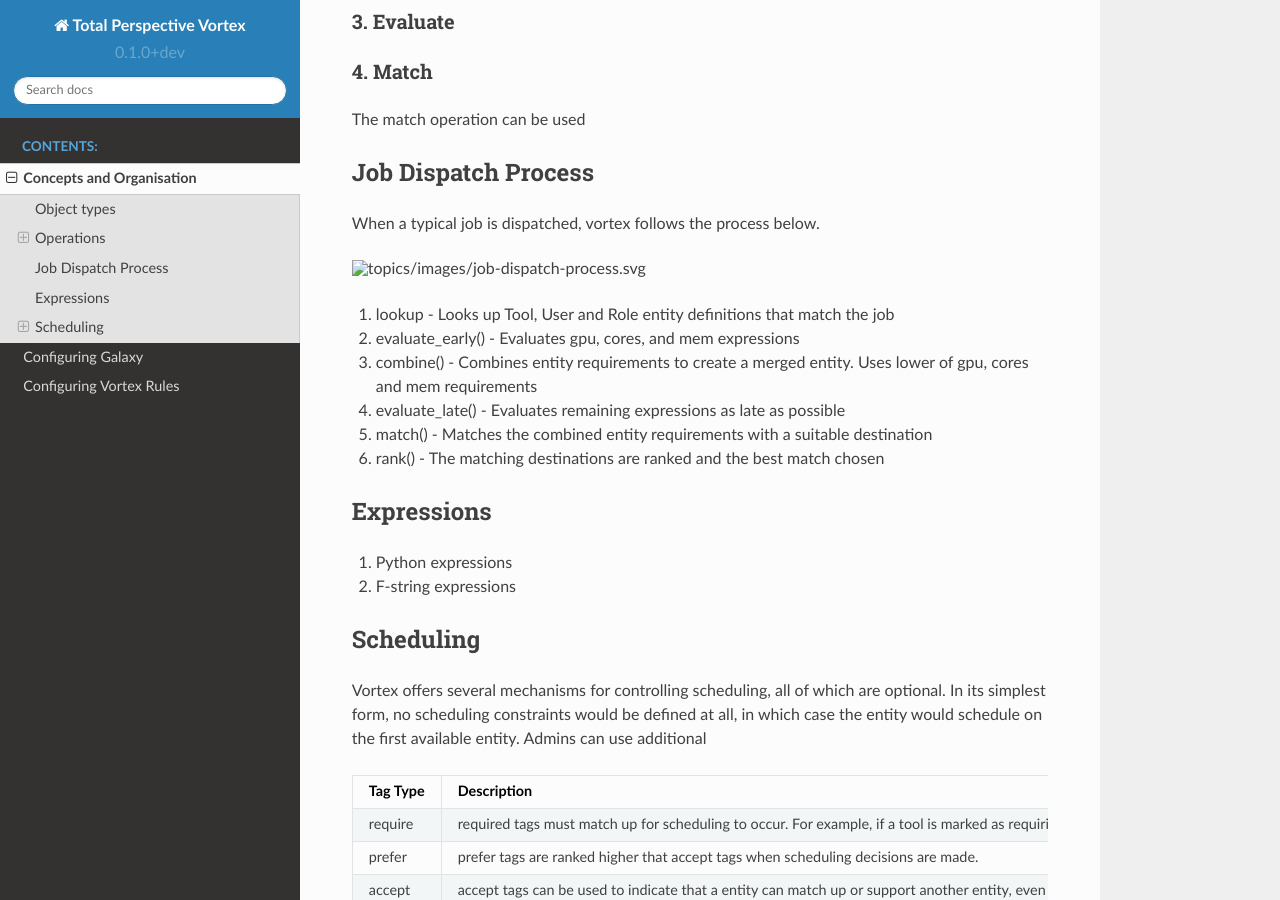
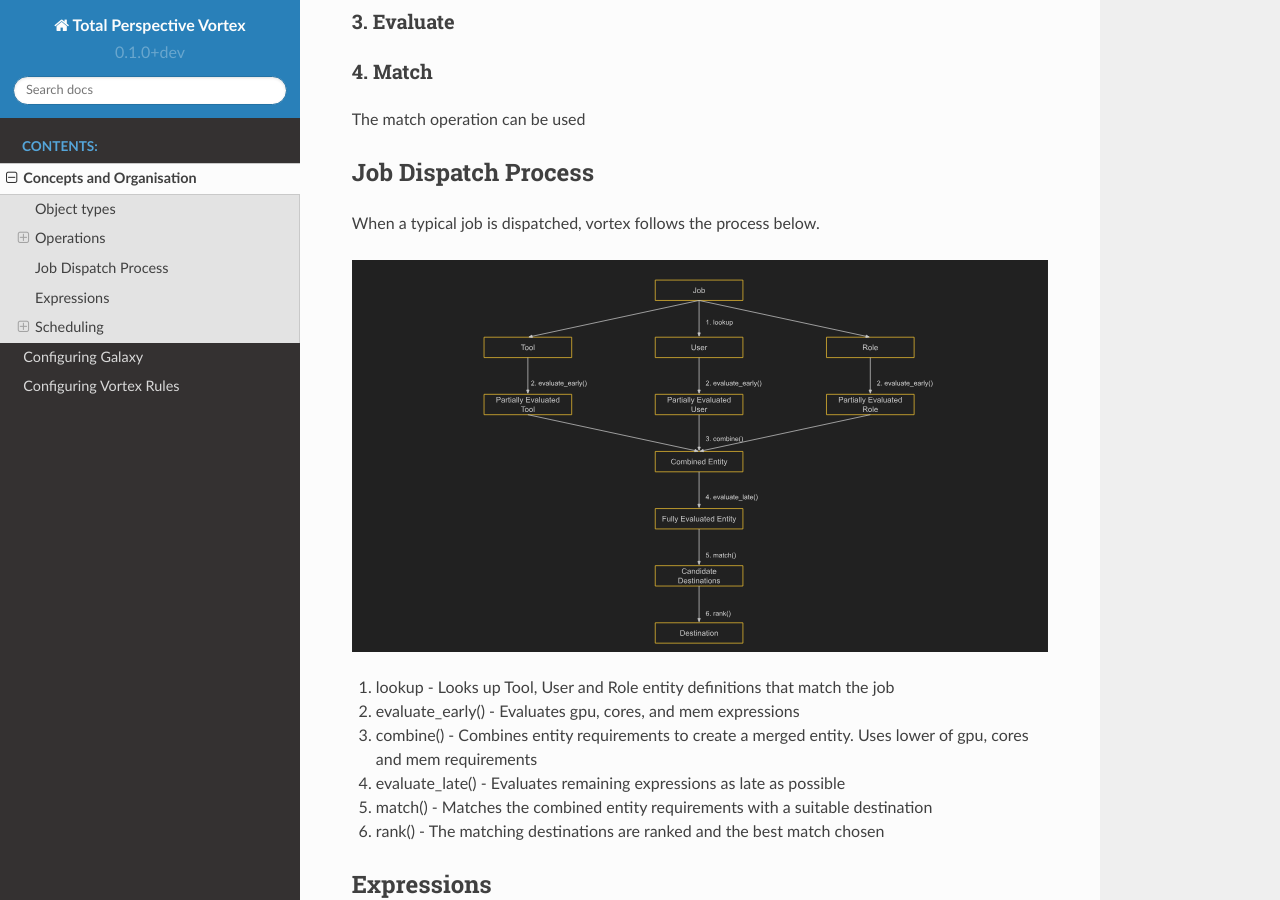
Before and after one commit to galaxyproject/total-perspective-vortex, a Sphinx documentation site: the page built from docs/topics/concepts.rst, in a window 1280 px wide and 900 px high, scrolled down 1828 px. Built offline with Sphinx 7.4.7 and the Read the Docs theme 2.0.0, drawn with Linux system fonts in a browser that asks for light colours.

Commit message:
Fix image link

```diff
--- a/docs/topics/concepts.rst
+++ b/docs/topics/concepts.rst
@@ -88,7 +88,7 @@ Job Dispatch Process
 
 When a typical job is dispatched, vortex follows the process below.
 
-.. image:: images/job-dispatch-process.svg
+.. image:: ../images/job-dispatch-process.svg
 
 
 1. lookup - Looks up Tool, User and Role entity definitions that match the job
```
